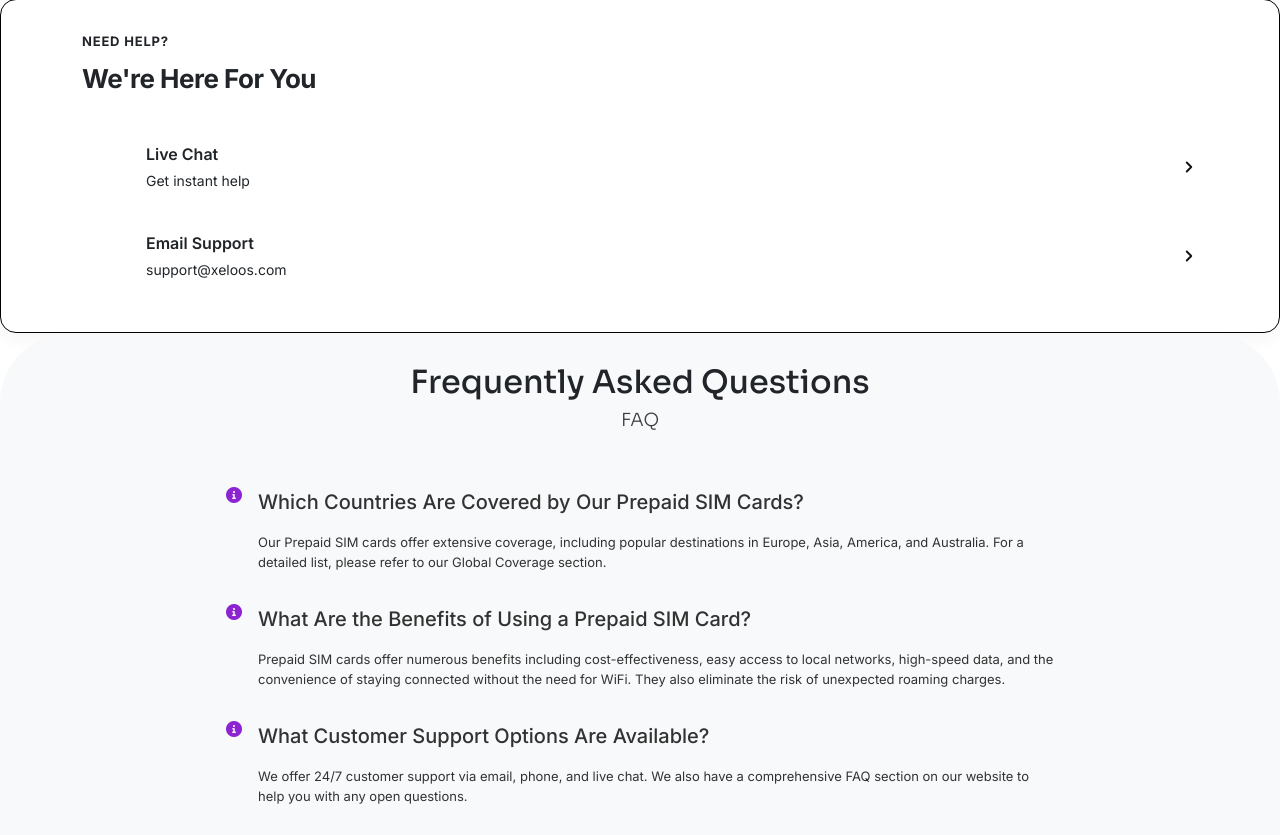
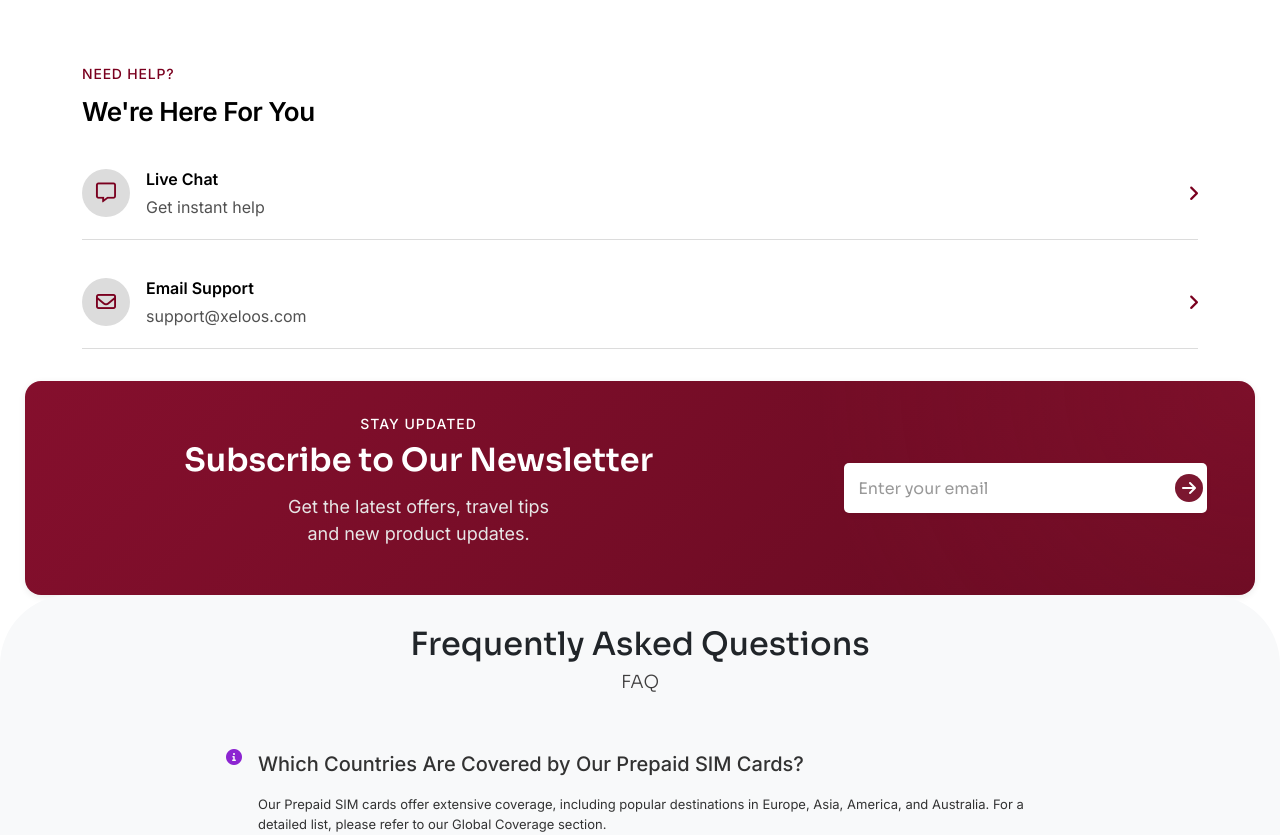
Before and after one commit to devbros595/xeloos-store, a Django app: page / in a window 1280 px wide. Shown: the part 3458-4293 px from the top of the page. Run offline with Django 5.2, Linux system fonts and the light colour scheme; data that the repository does not hold is empty.

Commit message:
Enhance support and newsletter sections with improved styles and layout; refactor HTML for better readability and maintainability.

```diff
--- a/store/static/store/css/index.css
+++ b/store/static/store/css/index.css
@@ -905,6 +905,7 @@
 .why-xeloos-section {
   width: 100%;
   background: #fff;
+  margin-bottom: 2rem;
 }
 
 .why-xeloos {
@@ -1525,10 +1526,6 @@
 
   transform: rotate(-25deg);
 }
-
-/* =========================================================
-   CONTENT
-========================================================= */
 
 .connection-cta-content {
   position: relative;
@@ -1638,35 +1635,34 @@
 .support-section {
   background-color: #fff;
   width: 100%;
-  padding: 32px 24px;
   border-radius: 16px;
-  box-shadow: 0 4px 20px rgba(0, 0, 0, 0.05);
-  border: 1px solid #000;
+  margin: 4rem 0 2rem;
 }
 
 .support-header {
-  margin-bottom: 24px;
+  margin-bottom: 1rem;
 }
 
 .support-header .subtitle {
-  color: var(--text-muted);
-  font-size: 13px;
-  font-weight: 700;
+  color: var(--dark);
+  font-size: 14px;
+  font-weight: 500;
   letter-spacing: 0.8px;
   text-transform: uppercase;
-  margin-bottom: 8px;
+  margin-bottom: 0.5rem;
 }
 
 .support-header .title {
-  color: var(--text-heading);
+  color: #000000;
   font-size: 26px;
-  font-weight: 700;
+  font-weight: 600;
   letter-spacing: -0.5px;
 }
 
 .support-list {
   display: flex;
   flex-direction: column;
+  gap: 1rem;
 }
 
 .support-item {
@@ -1674,14 +1670,13 @@
   align-items: center;
   justify-content: space-between;
   padding: 20px 0;
-  border-bottom: 1px solid var(--border-color);
+  border-bottom: 1px solid var(--light);
   text-decoration: none;
-  color: inherit;
-  transition: background-color 0.2s ease;
-}
-
-.support-item:last-child {
-  border-bottom: none;
+  transition: transform 0.3s ease-in-out;
+}
+
+.support-item:hover {
+  transform: translateY(-3px);
 }
 
 .support-item-left {
@@ -1693,7 +1688,7 @@
 .icon-wrapper {
   width: 48px;
   height: 48px;
-  background-color: var(--icon-bg);
+  background-color: var(--light);
   border-radius: 50%;
   display: flex;
   align-items: center;
@@ -1701,36 +1696,212 @@
   flex-shrink: 0;
 }
 
-.icon-wrapper svg {
-  width: 22px;
-  height: 22px;
-  stroke: var(--icon-color);
-  stroke-width: 2;
-  fill: none;
-  stroke-linecap: round;
-  stroke-linejoin: round;
+.icon-wrapper i {
+  font-size: 20px;
+  color: var(--dark);
 }
 
 .support-details .item-title {
   font-size: 16px;
   font-weight: 600;
-  color: var(--text-heading);
+  color: #000000;
   margin-bottom: 4px;
 }
 
 .support-details .item-subtitle {
+  font-size: 16px;
+  color: var(--font-color);
+}
+
+.arrow-icon {
+  font-size: 18px;
+  color: var(--dark);
+  display: inline-block;
+  transition: transform 0.5s ease-in-out;
+}
+
+.support-item:hover .arrow-icon {
+  transform: rotate(180deg);
+  color: #000000;
+}
+
+/* =========================================================
+   NEWSLETTER SECTION
+========================================================= */
+
+.newsletter-section {
+  position: relative;
+
+  width: calc(100% - 50px);
+
+  margin: 5px auto 0;
+  padding: 2rem 0;
+
+  overflow: hidden;
+
+  border-radius: 1rem;
+  background:
+    radial-gradient(
+      circle at 100% 0%,
+      rgba(190, 30, 65, 0.22),
+      transparent 35%
+    ),
+    linear-gradient(135deg, #850f2d 0%, #760d27 50%, #650a21 100%);
+
+  box-shadow: 0 2px 7px rgba(0, 0, 0, 0.08);
+}
+
+/* subtle decorative glow */
+
+.newsletter-card::before {
+  content: "";
+  position: absolute;
+  width: 220px;
+  height: 220px;
+  right: -100px;
+  top: -135px;
+  border: 1px solid rgba(255, 255, 255, 0.12);
+  border-radius: 50%;
+}
+
+.newsletter-card::after {
+  content: "";
+  position: absolute;
+  width: 180px;
+  height: 180px;
+  right: -80px;
+  top: -105px;
+  border: 1px solid rgba(255, 255, 255, 0.07);
+  border-radius: 50%;
+}
+
+/* =========================================================
+   CONTENT
+========================================================= */
+
+.newsletter-content {
+  position: relative;
+  z-index: 2;
+  height: 100%;
+  display: flex;
+  align-items: center;
+  justify-content: center;
+  text-align: center;
+  gap: 2rem;
+}
+
+.newsletter-eyebrow {
+  display: block;
+  font-family: var(--secondary-font);
   font-size: 14px;
-  color: var(--text-sub);
-}
-
-.arrow-icon {
-  width: 18px;
-  height: 18px;
-  stroke: #111111;
-  stroke-width: 2.5;
-  fill: none;
-  stroke-linecap: round;
-  stroke-linejoin: round;
+  font-weight: 500;
+  letter-spacing: 1px;
+  color: #fff;
+  text-transform: uppercase;
+}
+
+.newsletter-text {
+  width: 100%;
+  display: flex;
+  flex-direction: column;
+  justify-content: start;
+  gap: 0.6rem;
+}
+
+.newsletter-content h2 {
+  font-family: var(--primary-font);
+  font-weight: 600;
+  line-height: 1;
+  color: #fff;
+}
+
+/* =========================================================
+   DESCRIPTION
+========================================================= */
+
+.newsletter-content p {
+  font-family: var(--secondary-font);
+  font-size: 18px;
+  font-weight: 400;
+  color: #e7e6e6;
+}
+
+.newsletter-form {
+  width: 50%;
+  display: flex;
+  justify-content: center;
+  padding-right: 3rem;
+}
+
+.newsletter-input-wrap {
+  position: relative;
+  width: 100%;
+  height: 50px;
+
+}
+
+/* =========================================================
+   INPUT
+========================================================= */
+
+.newsletter-input-wrap input {
+  width: 100%;
+  height: 100%;
+  padding: 0 48px 0 14px;
+
+  border: none;
+
+  outline: none;
+
+  border-radius: 5px;
+
+  background: #fff;
+
+  font-family: var(--primary-font);
+
+  font-size: 16px;
+
+  color: #333;
+
+  box-shadow: 0 2px 5px rgba(0, 0, 0, 0.05);
+}
+
+.newsletter-input-wrap input::placeholder {
+  color: #999;
+}
+
+.newsletter-input-wrap input:focus {
+  outline: none;
+  box-shadow: 0 0 0 2px rgba(255, 255, 255, 0.25);
+}
+
+.newsletter-input-wrap button {
+  position: absolute;
+  top: 50%;
+  right: 4px;
+  transform: translateY(-50%);
+  width: 28px;
+  height: 28px;
+  display: flex;
+  align-items: center;
+  justify-content: center;
+  border: none;
+  border-radius: 50%;
+  background: #7b1730;
+  color: #fff;
+  cursor: pointer;
+  transition:
+    transform 0.25s ease,
+    background 0.25s ease;
+}
+
+.newsletter-input-wrap button:hover {
+  background: #611124;
+  transform: translateY(-50%) scale(1.05);
+}
+
+.newsletter-input-wrap button i {
+  font-size: 16px;
 }
 
 @media (max-width: 768px) {
@@ -2383,6 +2554,13 @@
 
     font-size: 16px;
   }
+
+  .newsletter-content {
+    gap: 2rem;
+    flex-direction: column;
+  }
+
+
 }
 
 @media (max-width: 425px) {
--- a/store/templates/store/index.html
+++ b/store/templates/store/index.html
@@ -77,10 +77,19 @@
       <div class="carousel-slider">
         <img src="{% static 'store/img/Lyca_Logo.png' %}" alt="Lyca_Logo" />
         <img src="{% static 'store/img/Three_Logo.png' %}" alt="Three_Logo" />
-        <img src="{% static 'store/img/T-Mobile_Logo.png' %}" alt="T-Mobile_Logo" />
-        <img src="{% static 'store/img/SmarTone_Logo.png' %}" alt="SmarTone_Logo" />
+        <img
+          src="{% static 'store/img/T-Mobile_Logo.png' %}"
+          alt="T-Mobile_Logo"
+        />
+        <img
+          src="{% static 'store/img/SmarTone_Logo.png' %}"
+          alt="SmarTone_Logo"
+        />
         <img src="{% static 'store/img/Optus_Logo.png' %}" alt="Optus_Logo" />
-        <img src="{% static 'store/img/Virgin_Mobile_Logo.png' %}" alt="Virgin_Mobile_Logo" />
+        <img
+          src="{% static 'store/img/Virgin_Mobile_Logo.png' %}"
+          alt="Virgin_Mobile_Logo"
+        />
       </div>
     </div>
     <script>
@@ -98,7 +107,8 @@
     <div class="container">
       <div class="collections-header">
         <span>Featured Collections</span>
-        <a href="#">View all
+        <a href="#"
+          >View all
           <i class="fas fa-arrow-right ms-2"></i>
         </a>
       </div>
@@ -116,7 +126,11 @@
                 <i class="fas fa-arrow-right"></i>
               </span>
             </div>
-            <img src="{% static 'store/svg/asia-sim.png' %}" class="collection-product" alt="Europe SIM" />
+            <img
+              src="{% static 'store/svg/asia-sim.png' %}"
+              class="collection-product"
+              alt="Europe SIM"
+            />
           </a>
         </div>
         <div class="col-12 col-md-6 col-lg-3">
@@ -135,7 +149,11 @@
               </span>
             </div>
 
-            <img src="{% static 'store/svg/asia-sim.png' %}" class="collection-product" alt="Europe SIM" />
+            <img
+              src="{% static 'store/svg/asia-sim.png' %}"
+              class="collection-product"
+              alt="Europe SIM"
+            />
           </a>
         </div>
         <div class="col-12 col-md-6 col-lg-3">
@@ -153,7 +171,11 @@
                 <i class="fas fa-arrow-right"></i>
               </span>
             </div>
-            <img src="{% static 'store/svg/asia-sim.png' %}" class="collection-product" alt="Europe SIM" />
+            <img
+              src="{% static 'store/svg/asia-sim.png' %}"
+              class="collection-product"
+              alt="Europe SIM"
+            />
           </a>
         </div>
         <div class="col-12 col-md-6 col-lg-3">
@@ -171,7 +193,11 @@
                 <i class="fas fa-arrow-right"></i>
               </span>
             </div>
-            <img src="{% static 'store/svg/asia-sim.png' %}" class="collection-product" alt="Europe SIM" />
+            <img
+              src="{% static 'store/svg/asia-sim.png' %}"
+              class="collection-product"
+              alt="Europe SIM"
+            />
           </a>
         </div>
       </div>
@@ -313,35 +339,50 @@
             <!-- FREEDOM -->
             <div class="swiper-slide">
               <a href="#" class="physical-sim-card">
-                <img src="{% static 'store/svg/freedom-mobile.svg' %}" alt="Freedom SIM" />
+                <img
+                  src="{% static 'store/svg/freedom-mobile.svg' %}"
+                  alt="Freedom SIM"
+                />
               </a>
             </div>
 
             <!-- LEBARA -->
             <div class="swiper-slide">
               <a href="#" class="physical-sim-card">
-                <img src="{% static 'store/svg/lebara.svg' %}" alt="Lebara SIM" />
+                <img
+                  src="{% static 'store/svg/lebara.svg' %}"
+                  alt="Lebara SIM"
+                />
               </a>
             </div>
 
             <!-- VERIZON -->
             <div class="swiper-slide">
               <a href="#" class="physical-sim-card">
-                <img src="{% static 'store/svg/verizon-usa.svg' %}" alt="Verizon SIM" />
+                <img
+                  src="{% static 'store/svg/verizon-usa.svg' %}"
+                  alt="Verizon SIM"
+                />
               </a>
             </div>
 
             <!-- MOVISTAR -->
             <div class="swiper-slide">
               <a href="#" class="physical-sim-card">
-                <img src="{% static 'store/svg/movistar-spain.svg' %}" alt="Movistar SIM" />
+                <img
+                  src="{% static 'store/svg/movistar-spain.svg' %}"
+                  alt="Movistar SIM"
+                />
               </a>
             </div>
 
             <!-- OPTUS -->
             <div class="swiper-slide">
               <a href="#" class="physical-sim-card">
-                <img src="{% static 'store/svg/optus-au.svg' %}" alt="Optus SIM" />
+                <img
+                  src="{% static 'store/svg/optus-au.svg' %}"
+                  alt="Optus SIM"
+                />
               </a>
             </div>
 
@@ -355,7 +396,10 @@
             <!-- T-MOBILE -->
             <div class="swiper-slide">
               <a href="#" class="physical-sim-card">
-                <img src="{% static 'store/svg/t-mobile.svg' %}" alt="T-Mobile SIM" />
+                <img
+                  src="{% static 'store/svg/t-mobile.svg' %}"
+                  alt="T-Mobile SIM"
+                />
               </a>
             </div>
           </div>
@@ -377,7 +421,10 @@
       <div class="why-xeloos">
         <!-- IMAGE -->
         <div class="why-xeloos-image">
-          <img src="{% static 'store/xeloos_assets/why-xeloos.jpeg' %}" alt="Traveller using Xeloos connectivity" />
+          <img
+            src="{% static 'store/xeloos_assets/why-xeloos.jpeg' %}"
+            alt="Traveller using Xeloos connectivity"
+          />
         </div>
 
         <!-- CONTENT -->
@@ -446,13 +493,15 @@
     </div>
   </section>
 
-
   <section class="xeloos-more-section" data-aos="fade-up" data-aos-delay="100">
     <div class="container-fluid">
       <div class="more-than-sim">
         <!-- PRODUCT IMAGE -->
         <div class="more-sim-product">
-          <img src="{% static 'store/xeloos_assets/deep-connect-set.png' %}" alt="Copper Connect Mini" />
+          <img
+            src="{% static 'store/xeloos_assets/deep-connect-set.png' %}"
+            alt="Copper Connect Mini"
+          />
         </div>
 
         <!-- TEXT -->
@@ -547,7 +596,11 @@
             </span>
           </div>
 
-          <img src="{% static 'store/svg/asia-sim.png' %}" alt="Europe SIM" class="catalogue-product" />
+          <img
+            src="{% static 'store/svg/asia-sim.png' %}"
+            alt="Europe SIM"
+            class="catalogue-product"
+          />
         </a>
 
         <!-- ASIA -->
@@ -563,7 +616,11 @@
             </span>
           </div>
 
-          <img src="{% static 'store/svg/asia-sim.png' %}" alt="Asia SIM" class="catalogue-product" />
+          <img
+            src="{% static 'store/svg/asia-sim.png' %}"
+            alt="Asia SIM"
+            class="catalogue-product"
+          />
         </a>
 
         <!-- UAE -->
@@ -579,7 +636,11 @@
             </span>
           </div>
 
-          <img src="{% static 'store/svg/asia-sim.png' %}" alt="UAE SIM" class="catalogue-product" />
+          <img
+            src="{% static 'store/svg/asia-sim.png' %}"
+            alt="UAE SIM"
+            class="catalogue-product"
+          />
         </a>
 
         <!-- NEW ZEALAND -->
@@ -595,7 +656,11 @@
             </span>
           </div>
 
-          <img src="{% static 'store/svg/asia-sim.png' %}" alt="New Zealand SIM" class="catalogue-product" />
+          <img
+            src="{% static 'store/svg/asia-sim.png' %}"
+            alt="New Zealand SIM"
+            class="catalogue-product"
+          />
         </a>
 
         <!-- UAE / AFRICA -->
@@ -611,7 +676,11 @@
             </span>
           </div>
 
-          <img src="{% static 'store/svg/asia-sim.png' %}" alt="Africa SIM" class="catalogue-product" />
+          <img
+            src="{% static 'store/svg/asia-sim.png' %}"
+            alt="Africa SIM"
+            class="catalogue-product"
+          />
         </a>
 
         <!-- CANADA -->
@@ -627,7 +696,11 @@
             </span>
           </div>
 
-          <img src="{% static 'store/svg/asia-sim.png' %}" alt="Canada SIM" class="catalogue-product" />
+          <img
+            src="{% static 'store/svg/asia-sim.png' %}"
+            alt="Canada SIM"
+            class="catalogue-product"
+          />
         </a>
 
         <!-- UK -->
@@ -643,7 +716,11 @@
             </span>
           </div>
 
-          <img src="{% static 'store/svg/asia-sim.png' %}" alt="UK SIM" class="catalogue-product" />
+          <img
+            src="{% static 'store/svg/asia-sim.png' %}"
+            alt="UK SIM"
+            class="catalogue-product"
+          />
         </a>
 
         <!-- AUSTRALIA -->
@@ -659,7 +736,11 @@
             </span>
           </div>
 
-          <img src="{% static 'store/svg/asia-sim.png' %}" alt="Australia SIM" class="catalogue-product" />
+          <img
+            src="{% static 'store/svg/asia-sim.png' %}"
+            alt="Australia SIM"
+            class="catalogue-product"
+          />
         </a>
 
         <!-- MIDDLE EAST -->
@@ -675,7 +756,11 @@
             </span>
           </div>
 
-          <img src="{% static 'store/svg/asia-sim.png' %}" alt="Middle East SIM" class="catalogue-product" />
+          <img
+            src="{% static 'store/svg/asia-sim.png' %}"
+            alt="Middle East SIM"
+            class="catalogue-product"
+          />
         </a>
         <a href="#" class="catalogue-card catalogue-middle-east">
           <div class="catalogue-info">
@@ -689,7 +774,11 @@
             </span>
           </div>
 
-          <img src="{% static 'store/svg/asia-sim.png' %}" alt="Middle East SIM" class="catalogue-product" />
+          <img
+            src="{% static 'store/svg/asia-sim.png' %}"
+            alt="Middle East SIM"
+            class="catalogue-product"
+          />
         </a>
       </div>
     </div>
@@ -715,9 +804,17 @@
     </div>
   </section>
   <section class="xeloos-art">
-    <img src="{% static 'store/xeloos_assets/xeloos-banner.jpg' %}" alt="">
-    <img class="d-none d-md-block" src="{% static 'store/xeloos_assets/xeloos-banner.jpg' %}" alt="">
-    <img class="d-none d-md-block" src="{% static 'store/xeloos_assets/xeloos-banner.jpg' %}" alt="">
+    <img src="{% static 'store/xeloos_assets/xeloos-banner.jpg' %}" alt="" />
+    <img
+      class="d-none d-md-block"
+      src="{% static 'store/xeloos_assets/xeloos-banner.jpg' %}"
+      alt=""
+    />
+    <img
+      class="d-none d-md-block"
+      src="{% static 'store/xeloos_assets/xeloos-banner.jpg' %}"
+      alt=""
+    />
   </section>
 
   <section class="support-section">
@@ -730,40 +827,64 @@
         <a href="#" class="support-item">
           <div class="support-item-left">
             <div class="icon-wrapper">
-              <svg viewBox="0 0 24 24">
-                <path d="M21 15a2 2 0 0 1-2 2H7l-4 4V5a2 2 0 0 1 2-2h14a2 2 0 0 1 2 2z"></path>
-              </svg>
+              <i class="fa-regular fa-message"></i>
             </div>
             <div class="support-details">
               <div class="item-title">Live Chat</div>
               <div class="item-subtitle">Get instant help</div>
             </div>
           </div>
-          <svg class="arrow-icon" viewBox="0 0 24 24">
-            <polyline points="9 18 15 12 9 6"></polyline>
-          </svg>
+          <i class="fa-solid fa-angle-right arrow-icon"></i>
         </a>
         <a href="mailto:support@xeloos.com" class="support-item">
           <div class="support-item-left">
             <div class="icon-wrapper">
-              <svg viewBox="0 0 24 24">
-                <path d="M4 4h16c1.1 0 2 .9 2 2v12c0 1.1-.9 2-2 2H4c-1.1 0-2-.9-2-2V6c0-1.1.9-2 2-2z"></path>
-                <polyline points="22,6 12,13 2,6"></polyline>
-              </svg>
+              <i class="fa-regular fa-envelope"></i>
             </div>
             <div class="support-details">
               <div class="item-title">Email Support</div>
               <div class="item-subtitle">support@xeloos.com</div>
             </div>
           </div>
-          <svg class="arrow-icon" viewBox="0 0 24 24">
-            <polyline points="9 18 15 12 9 6"></polyline>
-          </svg>
+          <i class="fa-solid fa-angle-right arrow-icon"></i>
         </a>
-
+      </div>
     </div>
   </section>
 
+  <section class="newsletter-section">
+      <div class="newsletter-content">
+        <div class="newsletter-text">
+          <span class="newsletter-eyebrow"> STAY UPDATED </span>
+
+          <h2>Subscribe to Our Newsletter</h2>
+
+          <p>
+            Get the latest offers, travel tips<br
+              class="newsletter-mobile-break"
+            />
+            and new product updates.
+          </p>
+        </div>
+
+        <form class="newsletter-form" method="POST">
+          {% csrf_token %}
+
+          <div class="newsletter-input-wrap">
+            <input
+              type="email"
+              name="email"
+              placeholder="Enter your email"
+              required
+            />
+
+            <button type="submit" aria-label="Subscribe">
+              <i class="fas fa-arrow-right"></i>
+            </button>
+          </div>
+        </form>
+      </div>
+  </section>
 
   <section class="faq-section" data-aos="fade-up" data-aos-delay="100">
     <div class="faq-container bg-light">
@@ -881,8 +1002,15 @@
       <div class="row g-4 p-3">
         {% for post in recent_posts %}
         <div class="col-lg-4 col-md-6 col-sm-12">
-          <a href="{% url 'blog_detail' post.slug %}" class="card h-100 text-decoration-none">
-            <img src="{{ post.image.url }}" alt="{{ post.title }}" class="card-img-top" />
+          <a
+            href="{% url 'blog_detail' post.slug %}"
+            class="card h-100 text-decoration-none"
+          >
+            <img
+              src="{{ post.image.url }}"
+              alt="{{ post.title }}"
+              class="card-img-top"
+            />
             <div class="card-body d-flex flex-column">
               <h5 class="card-title fs-6">{{ post.title }}</h5>
               <p class="post-date card-text text-muted">
@@ -932,17 +1060,33 @@
         </div>
         <form method="post" action="#">
           {% csrf_token %}
-          <input type="email" name="email" placeholder="Enter your email address" />
+          <input
+            type="email"
+            name="email"
+            placeholder="Enter your email address"
+          />
           <button type="submit" class="btn">
-            <svg fill="#000000" width="15px" height="15px" viewBox="0 0 1920 1920" xmlns="http://www.w3.org/2000/svg"
-              stroke="#ffffff">
+            <svg
+              fill="#000000"
+              width="15px"
+              height="15px"
+              viewBox="0 0 1920 1920"
+              xmlns="http://www.w3.org/2000/svg"
+              stroke="#ffffff"
+            >
               <g id="SVGRepo_bgCarrier" stroke-width="0"></g>
-              <g id="SVGRepo_tracerCarrier" stroke-linecap="round" stroke-linejoin="round" stroke="#CCCCCC"
-                stroke-width="3.84"></g>
+              <g
+                id="SVGRepo_tracerCarrier"
+                stroke-linecap="round"
+                stroke-linejoin="round"
+                stroke="#CCCCCC"
+                stroke-width="3.84"
+              ></g>
               <g id="SVGRepo_iconCarrier">
                 <path
                   d="M1920 428.266v1189.54l-464.16-580.146-88.203 70.585 468.679 585.904H83.684l468.679-585.904-88.202-70.585L0 1617.805V428.265l959.944 832.441L1920 428.266ZM1919.932 226v52.627l-959.943 832.44L.045 278.628V226h1919.887Z"
-                  fill-rule="evenodd"></path>
+                  fill-rule="evenodd"
+                ></path>
               </g>
             </svg>
             <span>Subscribe</span>
```
